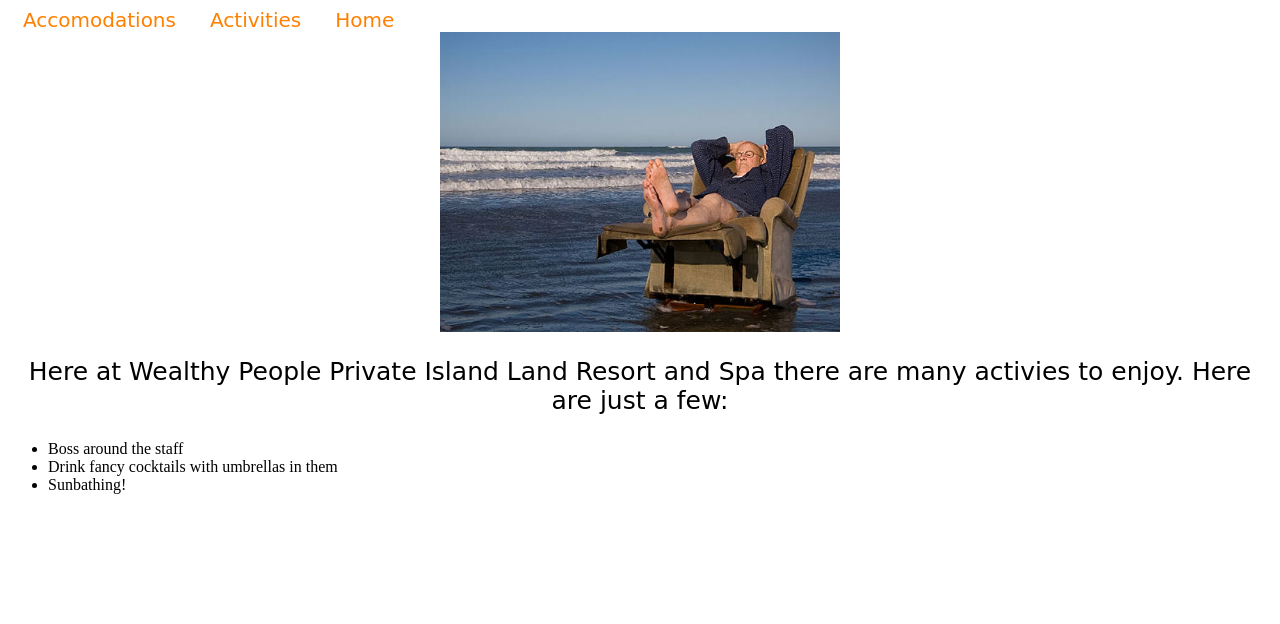
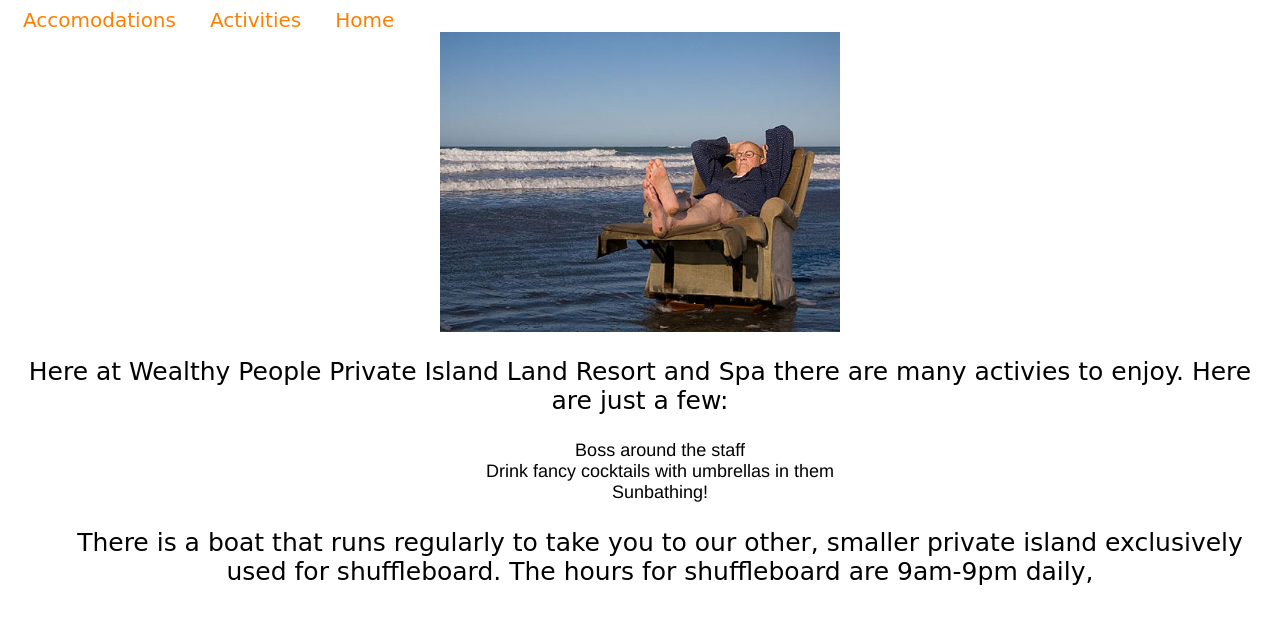
Before and after one commit to gracielundell/private-island-epicodus, a plain HTML site: page activities.html in a window 1280 px wide. Drawn offline with Linux system fonts and the light colour scheme.

Commit message:
Add activites and style to Activies page

```diff
--- a/activities.html
+++ b/activities.html
@@ -16,4 +16,7 @@
     <li>Boss around the staff</li>
     <li>Drink fancy cocktails with umbrellas in them</li>
     <li>Sunbathing!</li>
+
+  <p>There is a boat that runs regularly to take you to our other, smaller private island exclusively used for shuffleboard. The hours for shuffleboard are 9am-9pm daily,</p>
+
 </html>
--- a/css/styles.css
+++ b/css/styles.css
@@ -17,3 +17,10 @@ a {
   font-family: cursive;
   padding: 15px;
 }
+
+ul{
+  text-align: center;
+  font-size: 18px;
+  font-family:"Gill Sans Extrabold", Helvetica, sans-serif;
+  list-style: none;
+}
```
